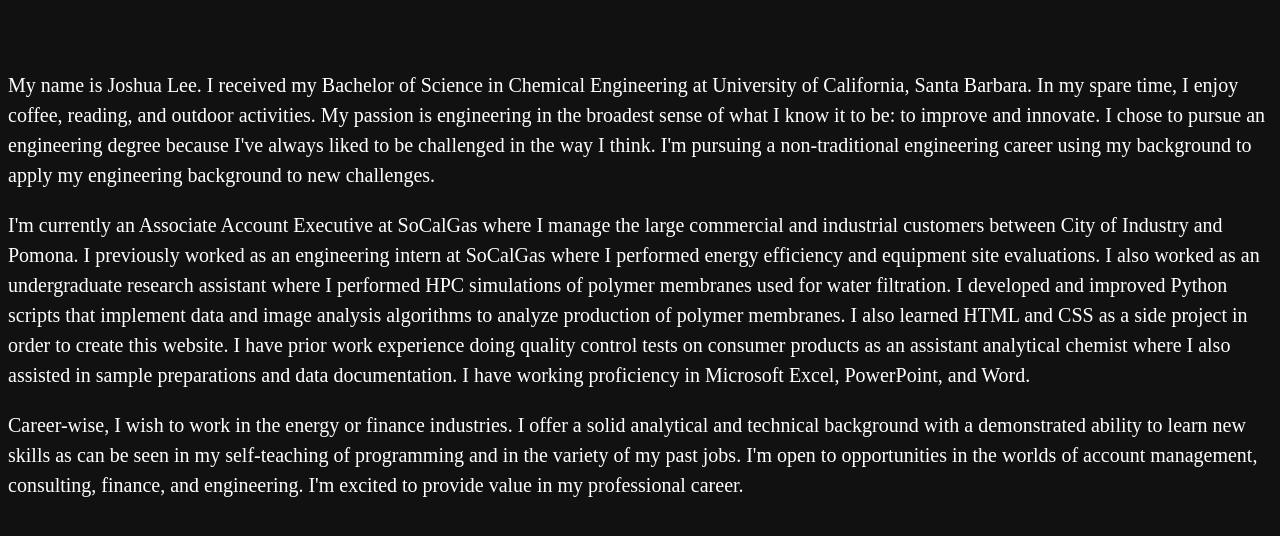
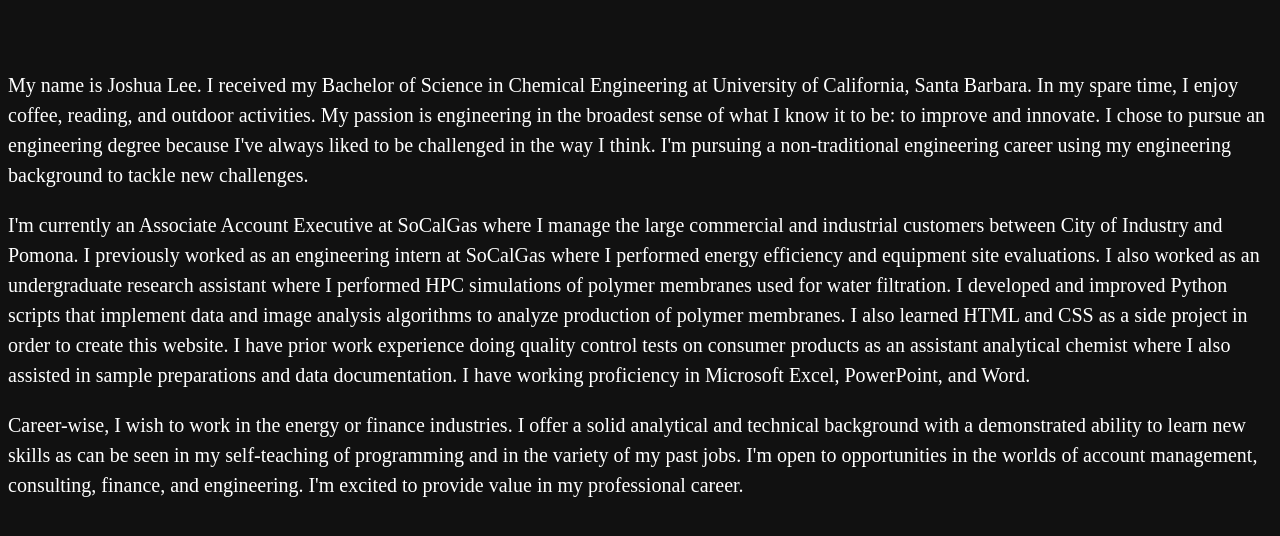
Before and after one commit to 1996leejoshua/1996leejoshua.github.io, a Jekyll site: the page built from index.html, in a window 1280 px wide and 900 px high, scrolled down 1368 px, cut to the strip 186-756 px from the top of the window. Shown: the top 536 px of the strip. Built offline with Jekyll 4.4.1, drawn with Linux system fonts in a browser that asks for light colours.

Commit message:
Update index.html

```diff
--- a/index.html
+++ b/index.html
@@ -29,7 +29,7 @@
 		<div class="cd-container">
 			<br><br><br>
 			<p>
-				My name is Joshua Lee. I received my Bachelor of Science in Chemical Engineering at University of California, Santa Barbara. In my spare time, I enjoy coffee, reading, and outdoor activities. My passion is engineering in the broadest sense of what I know it to be: to improve and innovate. I chose to pursue an engineering degree because I've always liked to be challenged in the way I think. I'm pursuing a non-traditional engineering career using my background to apply my engineering background to new challenges.
+				My name is Joshua Lee. I received my Bachelor of Science in Chemical Engineering at University of California, Santa Barbara. In my spare time, I enjoy coffee, reading, and outdoor activities. My passion is engineering in the broadest sense of what I know it to be: to improve and innovate. I chose to pursue an engineering degree because I've always liked to be challenged in the way I think. I'm pursuing a non-traditional engineering career using my engineering background to tackle new challenges.
 			</p>
 			<p>
 				I'm currently an Associate Account Executive at SoCalGas where I manage the large commercial and industrial customers between City of Industry and Pomona. I previously worked as an engineering intern at SoCalGas where I performed energy efficiency and equipment site evaluations. I also worked as an undergraduate research assistant where I performed HPC simulations of polymer membranes used for water filtration. I developed and improved Python scripts that implement data and image analysis algorithms to analyze production of polymer membranes. I also learned HTML and CSS as a side project in order to create this website. I have prior work experience doing quality control tests on consumer products as an assistant analytical chemist where I also assisted in sample preparations and data documentation. I have working proficiency in Microsoft Excel, PowerPoint, and Word.
```
